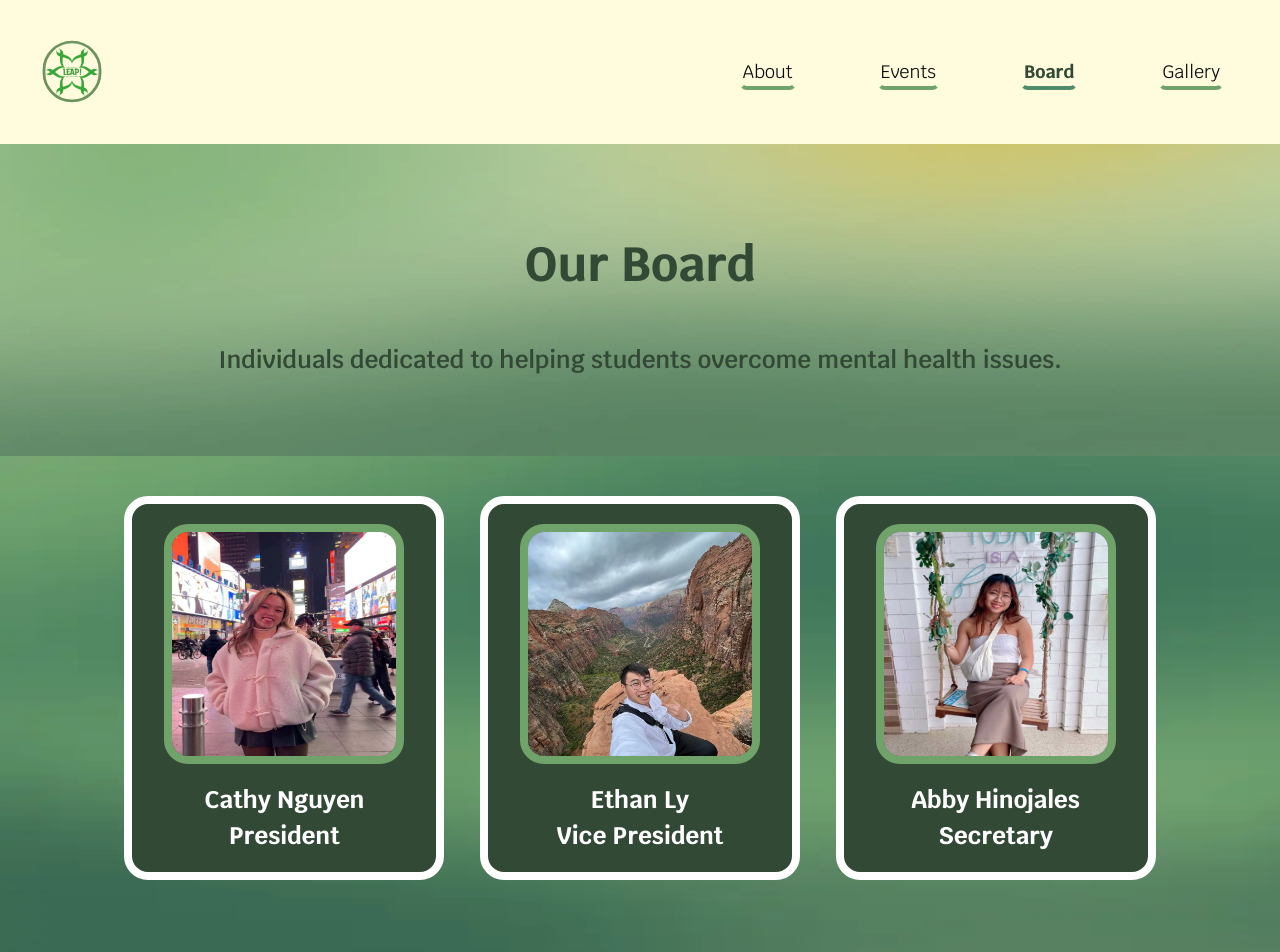
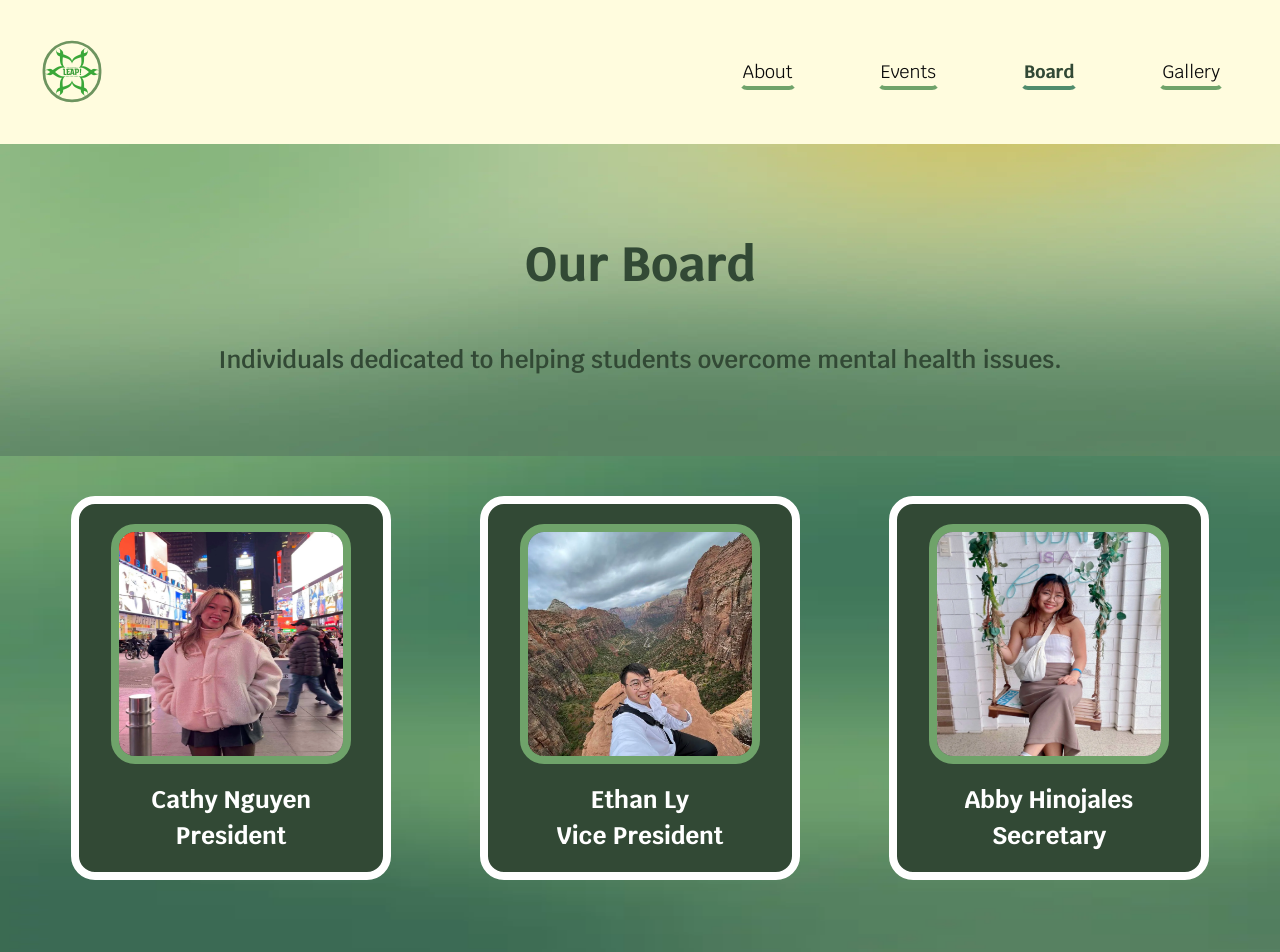
Before and after one commit to acm-ucr/leap-website, a Next.js app: page /board in a window 1280 px wide. Shown: the top 952 px of the page. Built offline with nearby package versions, Linux system fonts and the light colour scheme.

Commit message:
added spaces between board cards for certain screens

```diff
--- a/src/components/board/BoardWrapper.tsx
+++ b/src/components/board/BoardWrapper.tsx
@@ -13,7 +13,7 @@ const BoardWrapper = () => {
         className="absolute -z-10 h-full w-full"
       />
 
-      <div className="mx-auto grid w-5/6 place-content-center justify-center sm:grid-cols-2 lg:grid-cols-3">
+      <div className="mx-auto grid w-5/6 place-content-center justify-center sm:grid-cols-2 sm:gap-x-10 lg:grid-cols-3 lg:gap-x-40">
         {boardmembers.map(
           ({ name, role, img, whyLeap, majorInfo, careerGoal }) => (
             <BoardMemberCards
```
